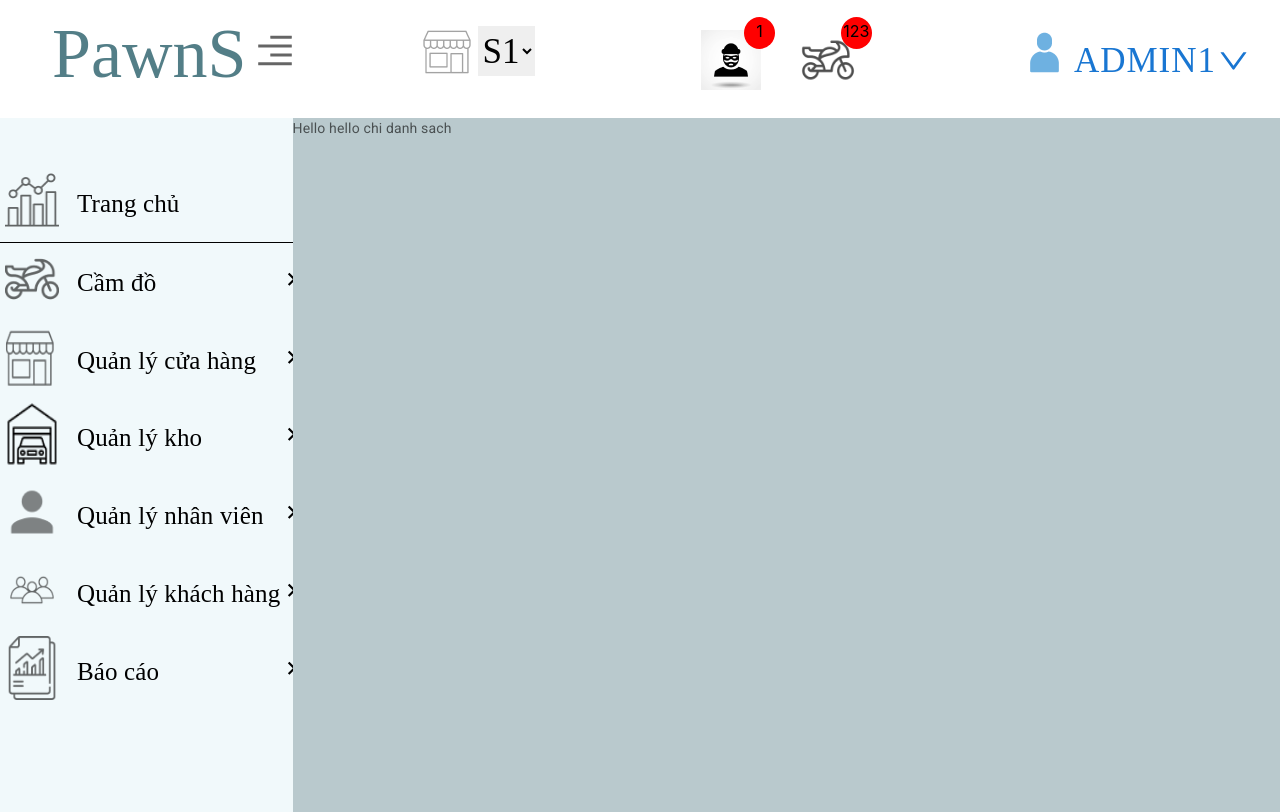
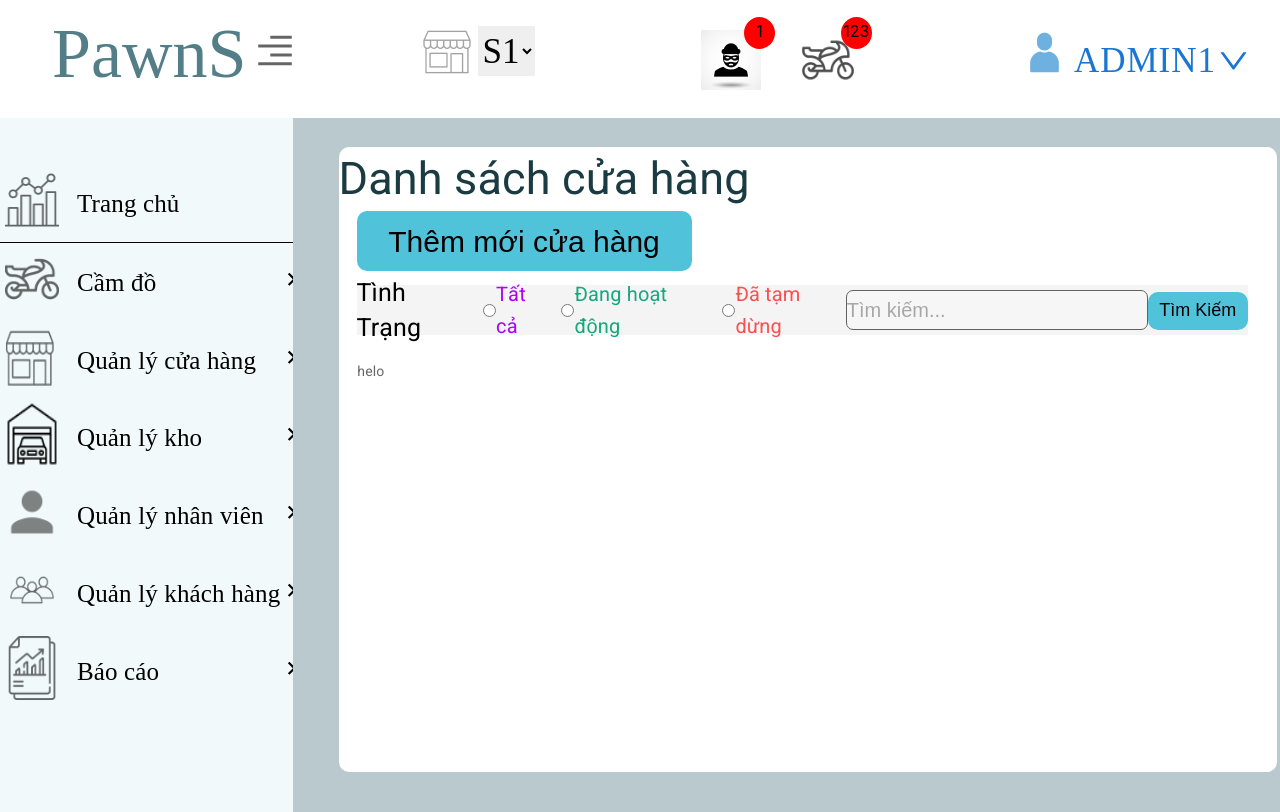
Before and after one commit to tran-van-cao-tung/cam-do-frontend, a React (Create React App) app: page /liststore in a window 1280 px wide. Built offline with nearby package versions, Linux system fonts and the light colour scheme; a web font is replaced by a local one.

Commit message:
Liststore Basc 50%

```diff
--- a/src/Components/StoreManager/ListStore/ListStore.js
+++ b/src/Components/StoreManager/ListStore/ListStore.js
@@ -1,10 +1,44 @@
 import React from "react";
+import "./liststore.css";
 
 const ListStore = () => {
   return (
-    <div>
-      Hello hello chi danh sach
-    </div>
+    <>
+      <div className="liststore">
+        <h1>Danh sách cửa hàng</h1>
+        <div className="liststorebody">
+          {/* Button  Add */}
+          <button className="addliststore">Thêm mới cửa hàng</button>
+          {/* Status */}
+          <div className="status">
+            <span>Tình Trạng</span>
+            {/* From status  */}
+            <div className="fromstatus">
+              <input name="gender" type="radio" value="Tất cả" />
+              <p>Tất cả</p>
+              <input name="gender" type="radio" value="Đang hoạt động" />
+              <p>Đang hoạt động</p>
+              <input name="gender" type="radio" value="Đã tạm dừng" />
+              <p>Đã tạm dừng</p>
+            </div>
+            {/* Search */}
+            <div className="searchinput">
+              <input
+                type="text"
+                class="searchTerm"
+                placeholder="Tìm kiếm..."
+              ></input>
+            </div>
+            {/* Button Search */}
+            <span className="buttonsearch">
+              <button>Tìm Kiếm</button>
+            </span>
+          </div>
+        </div>
+        {/* Table Store */}
+        <div className="table">helo</div>
+      </div>
+    </>
   );
 };
 
--- /dev/null
+++ b/src/Components/StoreManager/ListStore/liststore.css
@@ -0,0 +1,117 @@
+:root {
+    --color-text: #000000;
+    --color-all:#AD00FF;
+    --color-active:#14A87B;
+    --color-stop:#F65151;
+}
+
+.liststore {
+    margin: 29px 46px;
+    position: absolute;
+    background: #fff;
+    width: 95%;
+    height: 90%;
+    border-radius: 10px;
+}
+
+.liststore h1 {
+    font-weight: 400;
+    font-size: 45px;
+    line-height: 64px;
+    color: #1A3B42;
+}
+
+.liststorebody {
+    padding-left: 18px;
+}
+
+.liststorebody .addliststore {
+    background: #50C2DA;
+    border-radius: 10px;
+    width: 335px;
+    height: 60px;
+    font-weight: 400;
+    font-size: 30px;
+    line-height: 45px;
+    display: flex;
+    align-items: center;
+    justify-content: space-around;
+    color: var(--color-text);
+    border: none;
+}
+
+.liststorebody .status {
+    position: absolute;
+    margin-top: 14px;
+    background: rgba(217, 217, 217, 0.3);
+    width: 95%;
+    height: 50px;
+    display: flex;
+    flex-wrap: nowrap;
+    justify-content: space-around;
+    align-items: center;
+}
+
+.liststorebody .status span {
+    font-weight: 400;
+    font-size: 25px;
+    line-height: 35px;
+    color: var(--color-text);
+}
+
+.status .fromstatus {
+    display: flex;
+    align-items: center;
+    justify-content: space-around;
+}
+
+.status .fromstatus input {
+    margin-left: 12px;
+}
+
+.status .fromstatus p:nth-of-type(1) {
+    color: var(--color-all)
+}
+
+.status .fromstatus p:nth-of-type(2) {
+    color: var(--color-active)
+}
+
+.status .fromstatus p:nth-of-type(3) {
+    color: var(--color-stop)
+}
+
+.status .fromstatus p {
+    font-weight: 400;
+    font-size: 20px;
+    line-height: 32px;
+}
+
+.liststorebody .searchinput input {
+    width: 300px;
+    height: 38px;
+    background: rgba(255, 255, 255, 0.34);
+    opacity: 0.6;
+    border: 1px solid #000000;
+    border-radius: 7px;
+    font-size: 20px;
+    color: rgba(0, 0, 0, 0.6);
+}
+
+
+.status .buttonsearch button{
+    width: 100px;
+    height: 38px;
+    font-size: 18px;
+    font-weight: 400;
+    background:#50C2DA;
+    border-radius: 10px;
+    border: none;
+    color: var(--color-text);
+}
+
+
+/* Table */
+.table{
+    margin: 90px 2% 0;
+}
```
